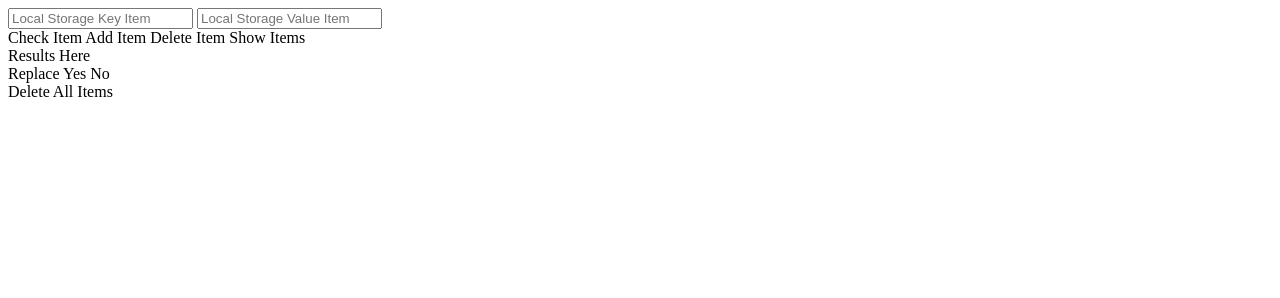
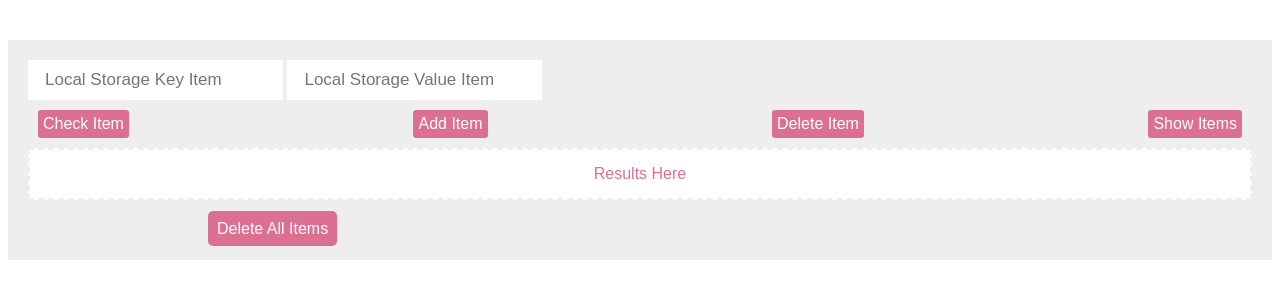
Before and after one commit to AyaRefaey1612/Control-Local-Storage, a plain HTML site: page index.html in a window 1280 px wide. Drawn offline with Linux system fonts and the light colour scheme.

Commit message:
Update and rename local.html to index.html

```diff
--- a/local.html
+++ b/index.html
@@ -4,7 +4,7 @@
       <meta charset="UTF-8">
       <meta name="viewport" content="width=device-width, initial-scale=1.0">
       <title>Local Storage</title>
-      <link rel="stylesheet" , href="local.css">
+      <link rel="stylesheet" , href="main.css">
     </head>
     <body>
     <div class="parent">
@@ -28,7 +28,7 @@
       </div>
       <span class="delete-all">Delete All Items</span>
     </div>
-    <script src="local.js"></script>
+    <script src="main.js"></script>
     </body>
 
 </html>
```
